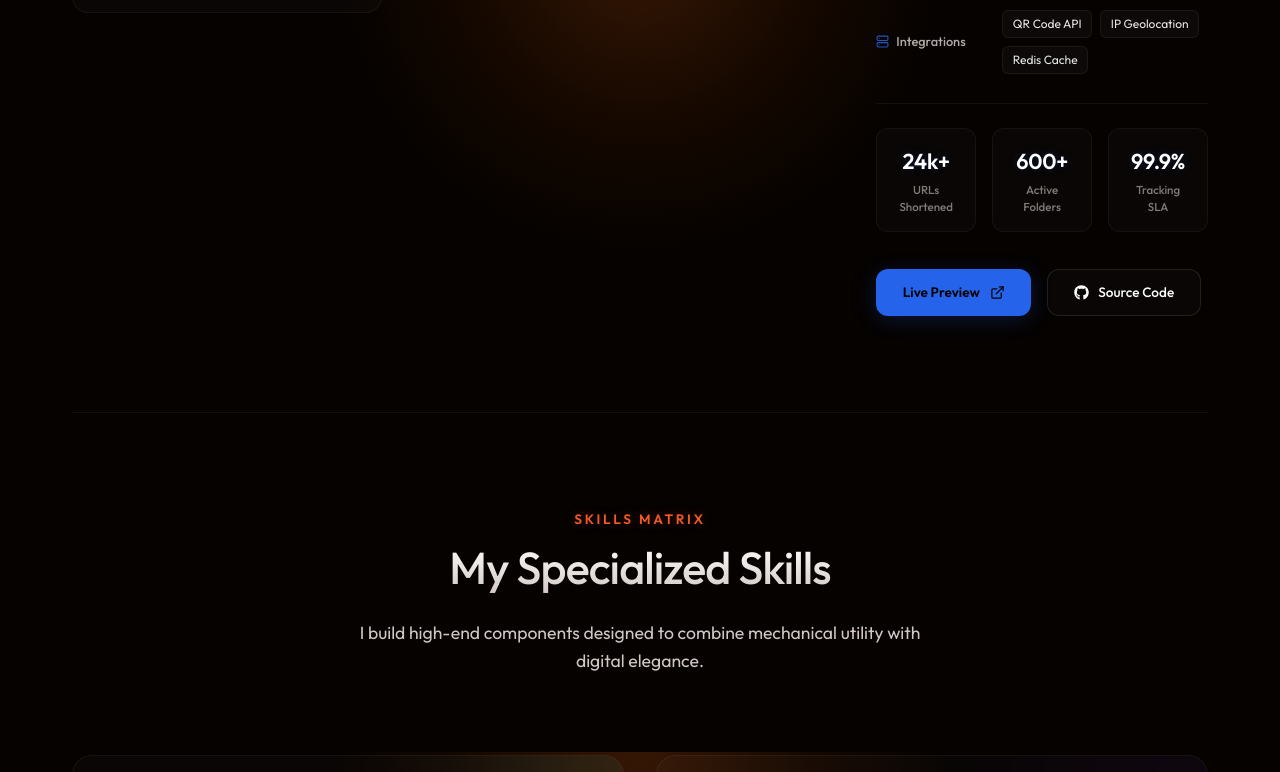
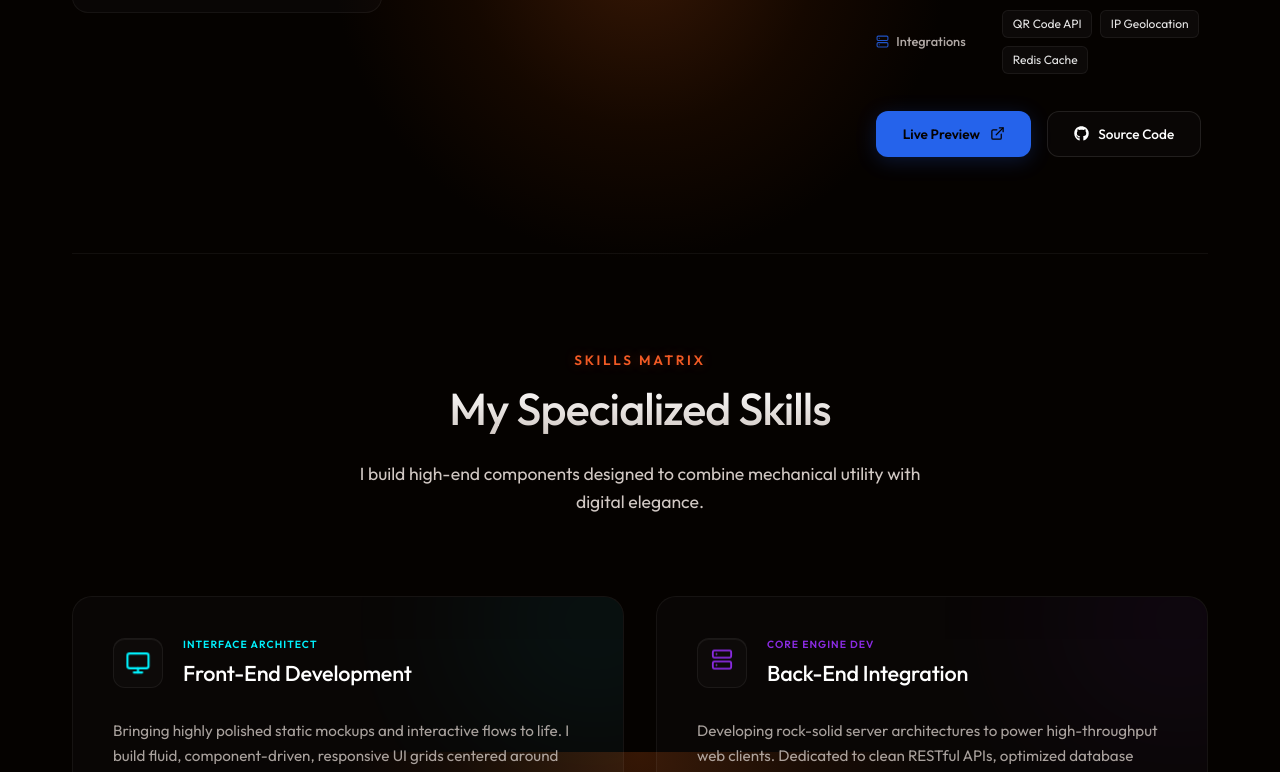
Before and after one commit to me-sayanghosh/Portfolio, a React app: page / in a window 1280 px wide. Shown: the part 1648-2420 px from the top of the page. Built offline with nearby package versions, Linux system fonts and the light colour scheme; the HTML template or start-up script is replaced by a standard one.

Commit message:
feat: Enhance Contact and Projects components with improved layout and styling adjustments

```diff
--- a/src/components/Contact.module.css
+++ b/src/components/Contact.module.css
@@ -87,12 +87,14 @@
   justify-content: space-between;
   position: relative;
   z-index: 2;
+  gap: 1rem;
 }
 
 .consoleDots {
   display: flex;
   gap: 0.5rem;
   align-items: center;
+  flex-shrink: 0;
 }
 
 .consoleDot {
@@ -115,6 +117,11 @@
   color: var(--text-secondary);
   opacity: 0.7;
   letter-spacing: 0.05em;
+  min-width: 0;
+  overflow: hidden;
+  text-overflow: ellipsis;
+  white-space: nowrap;
+  flex-grow: 1;
 }
 
 .consoleStatus {
@@ -126,6 +133,7 @@
   font-weight: 600;
   color: #2ed573;
   letter-spacing: 0.05em;
+  flex-shrink: 0;
 }
 
 .statusBlink {
@@ -314,4 +322,14 @@
     grid-template-columns: 1fr;
     gap: 1.5rem;
   }
+  .consoleHeader {
+    padding: 0.8rem 1rem;
+    gap: 0.5rem;
+  }
+  .consoleTitle {
+    font-size: 0.65rem;
+  }
+  .consoleStatus {
+    font-size: 0.65rem;
+  }
 }
--- a/src/components/Projects.jsx
+++ b/src/components/Projects.jsx
@@ -350,17 +350,6 @@ const Projects = () => {
               </div>
             </div>
 
-            {/* Technical metrics cards */}
-            <div className={`${styles.metricsGrid} gsap-fade-in`}>
-              {currentProject.metrics.map((metric) => (
-                <div key={metric.label} className={styles.metricCard}>
-                  <span className={styles.metricVal} style={{ textShadow: `0 0 10px ${currentProject.glow}` }}>
-                    {metric.value}
-                  </span>
-                  <span className={styles.metricLabel}>{metric.label}</span>
-                </div>
-              ))}
-            </div>
 
             {/* CTA action buttons */}
             <div className={`${styles.buttonGroup} gsap-fade-in`}>
```
